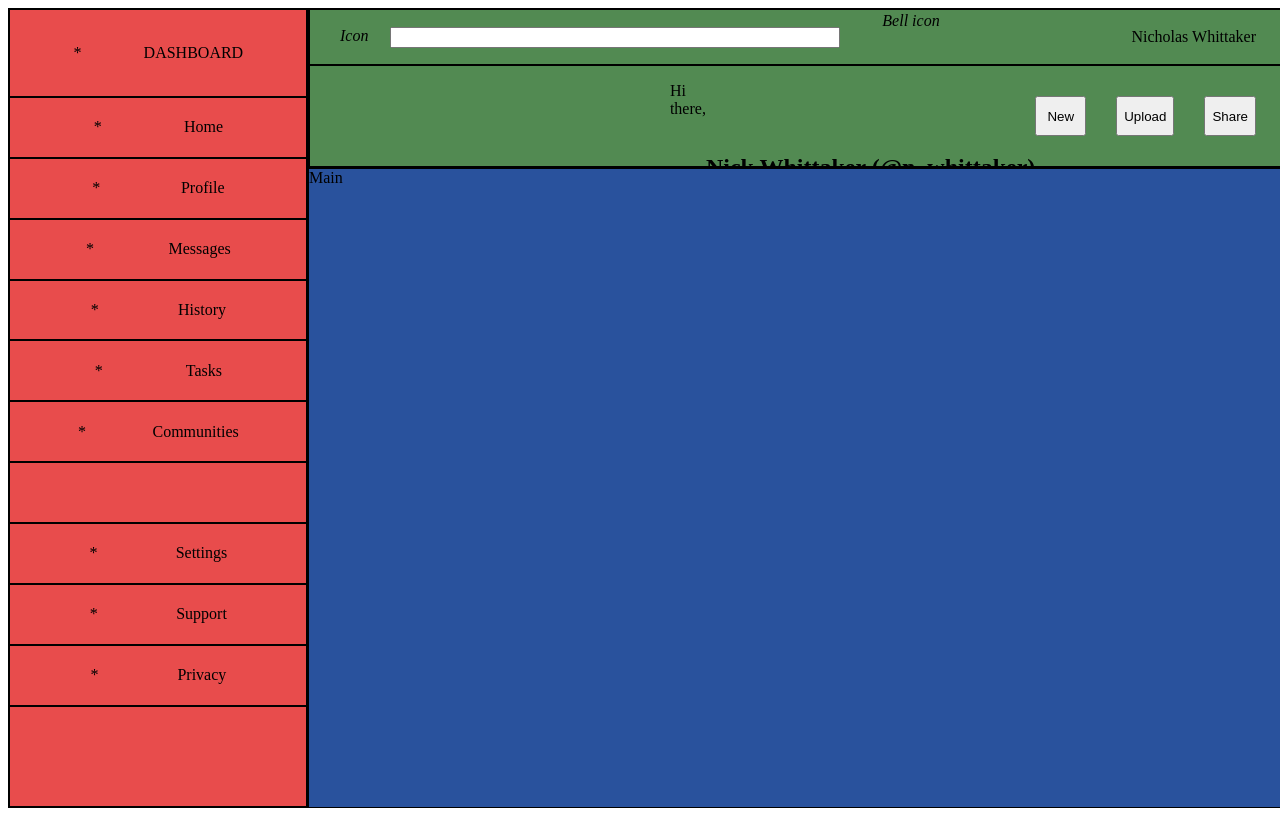
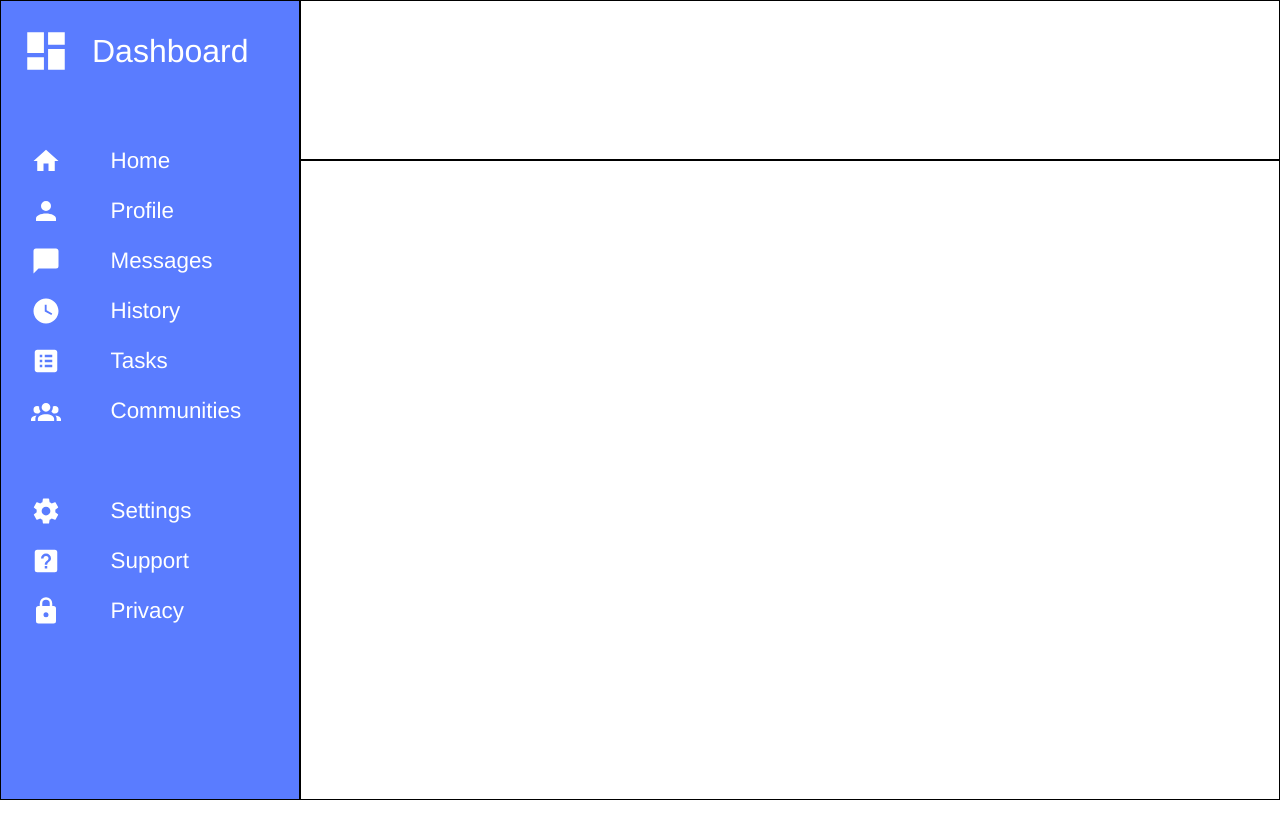
Before and after one commit to n-whittaker/dashboard, a plain HTML site: page index.html in a window 1280 px wide. Drawn offline with Linux system fonts and the light colour scheme.

Commit message:
Reset everything and reconstruct sidebar

```diff
--- a/index.html
+++ b/index.html
@@ -5,90 +5,76 @@
     <meta name="viewport"
           content="width=device-width, user-scalable=no, initial-scale=1.0, maximum-scale=1.0, minimum-scale=1.0">
     <meta http-equiv="X-UA-Compatible" content="ie=edge">
-    <title>Dashboard</title>
+    <title>Document</title>
     <link rel="stylesheet" href="./styles.css">
 </head>
 <body>
 
     <div class="container">
-        <div class="header">
-            <div class="top-row-header">
-                <div class="search-grid header-subgrid">
-                    <i class="search-icon">Icon</i>
-                    <input type="search" id="search-bar" name="search-bar">
+        <div class="sidebar">
+            <div class="sidebar-header">
+                <img src="./icons/view-dashboard.svg" alt="dashboard icon" class="sidebar-header-icon">
+                <p>Dashboard</p>
+            </div>
+
+            <div class="sidebar-group grp1">
+                <div class="sidebar-item home">
+                    <img src="./icons/home.svg" alt="home icon" class="sidebar-icon">
+                    <p>Home</p>
                 </div>
-                <div class="account-grid header-subgrid">
-                    <i class="bell">Bell icon</i>
-                    <div class="account-img-container">
-                        <img src="" alt="" class="account-img">
-                    </div>
-                    <p class="user-name">Nicholas Whittaker</p>
+
+                <div class="sidebar-item profile">
+                    <img src="./icons/account.svg" alt="profile icon" class="sidebar-icon">
+                    <p>Profile</p>
+                </div>
+
+                <div class="sidebar-item messages">
+                    <img src="./icons/message.svg" alt="messages icon" class="sidebar-icon">
+                    <p>Messages</p>
+                </div>
+
+                <div class="sidebar-item history">
+                    <img src="./icons/clock-time-four.svg" alt="history icon" class="sidebar-icon">
+                    <p>History</p>
+                </div>
+
+                <div class="sidebar-item tasks">
+                    <img src="./icons/list-box.svg" alt="tasks icon" class="sidebar-icon">
+                    <p>Tasks</p>
+                </div>
+
+                <div class="sidebar-item communities">
+                    <img src="./icons/account-group.svg" alt="communities icon" class="sidebar-icon">
+                    <p>Communities</p>
                 </div>
             </div>
-            <div class="bottom-row-header ">
-                <div class="profile-welcome-grid header-subgrid">
-                    <div class="profile-img-container">
-                        <img src="" alt="" class="profile-img">
-                    </div>
-                    <p class="welcome-text">Hi there,</p>
-                    <h2 class="welcome-username">Nick Whittaker (@n_whittaker)</h2>
 
+            <div class="sidebar-group grp2">
+                <div class="sidebar-item settings">
+                    <img src="./icons/cog.svg" alt="settings icon" class="sidebar-icon">
+                    <p>Settings</p>
                 </div>
-                <div class="action-btn-grid header-subgrid">
-                    <button class="action-btn">New</button>
-                    <button class="action-btn">Upload</button>
-                    <button class="action-btn">Share</button>
+
+                <div class="sidebar-item support">
+                    <img src="./icons/help-box.svg" alt="support icon" class="sidebar-icon">
+                    <p>Support</p>
                 </div>
+
+                <div class="sidebar-item privacy">
+                    <img src="./icons/lock.svg" alt="privacy icon" class="sidebar-icon">
+                    <p>Privacy</p>
+                </div>
+
             </div>
+
+
+
+
+
         </div>
 
-        <div class="sidebar">
-            <div class="sb-item">
-                <i class="sb-icon logo">*</i>
-                <p class="sb-text title">DASHBOARD</p>
-            </div>
-            <div class="sb-item">
-                <i class="sb-icon">*</i>
-                <p class="sb-text">Home</p>
-            </div>
-            <div class="sb-item">
-                <i class="sb-icon">*</i>
-                <p class="sb-text">Profile</p>
-            </div>
-            <div class="sb-item">
-                <i class="sb-icon">*</i>
-                <p class="sb-text">Messages</p>
-            </div>
-            <div class="sb-item">
-                <i class="sb-icon">*</i>
-                <p class="sb-text">History</p>
-            </div>
-            <div class="sb-item">
-                <i class="sb-icon">*</i>
-                <p class="sb-text">Tasks</p>
-            </div>
-            <div class="sb-item">
-                <i class="sb-icon">*</i>
-                <p class="sb-text">Communities</p>
-            </div>
-            <div class="sb-item"></div>
-
-            <div class="sb-item">
-                <i class="sb-icon">*</i>
-                <p class="sb-text">Settings</p>
-            </div>
-            <div class="sb-item">
-                <i class="sb-icon">*</i>
-                <p class="sb-text">Support</p>
-            </div>
-            <div class="sb-item">
-                <i class="sb-icon">*</i>
-                <p class="sb-text">Privacy</p>
-            </div>
-            <div class="sb-item"></div>
-        </div>
-
-        <div class="main">Main</div>
+        <div class="header"></div>
+        <div class="article"></div>
     </div>
 
 </body>
--- a/styles.css
+++ b/styles.css
@@ -1,108 +1,152 @@
+html, body, div, span, applet, object, iframe,
+h1, h2, h3, h4, h5, h6, p, blockquote, pre,
+a, abbr, acronym, address, big, cite, code,
+del, dfn, em, img, ins, kbd, q, s, samp,
+small, strike, strong, sub, sup, tt, var,
+b, u, i, center,
+dl, dt, dd, ol, ul, li,
+fieldset, form, label, legend,
+table, caption, tbody, tfoot, thead, tr, th, td,
+article, aside, canvas, details, embed,
+figure, figcaption, footer, header, hgroup,
+menu, nav, output, ruby, section, summary,
+time, mark, audio, video {
+    margin: 0;
+    padding: 0;
+    border: 0;
+    font: inherit;
+    font-size: 100%;
+    vertical-align: baseline;
+}
+/* HTML5 display-role reset for older browsers */
+article, aside, details, figcaption, figure,
+footer, header, hgroup, menu, nav, section {
+    display: block;
+}
+body {
+    line-height: 1;
+}
+ol, ul {
+    list-style: none;
+}
+blockquote, q {
+    quotes: none;
+}
+blockquote:before, blockquote:after,
+q:before, q:after {
+    content: none;
+
+}
+table {
+    border-collapse: collapse;
+    border-spacing: 0;
+}
+
+
+/*       Reset is above         */
+
+
+:root {
+    font-family: Helvetica, sans-serif;
+    color: white;
+}
+
 .container {
-    background-color: #dedede;
+
     width: 100vw;
     height: 100vh;
     display: grid;
-    grid-template-columns: minmax(200px, 300px) minmax(200px, 1fr);
-    grid-template-rows: 20% 1fr;
-    grid-template-areas:
-        "sidebar header"
-        "sidebar main";
+
+    grid-template-columns: minmax(244px, 300px) 2fr 2fr;
+    grid-template-rows: 1fr 2fr 2fr;
 }
 
 .container > div {
     border: 1px solid black;
 }
 
-.header {
-    grid-area: header;
-    background-color: #528a52;
+/* ----------------SIDEBAR--------------- */
+
+.sidebar {
+    grid-column: 1 / 2;
+    grid-row: 1 / 4;
+    background-color: #5a7cff;
+    display: flex;
+    flex-direction: column;
+    justify-content: flex-start;
+    gap: 60px;
+    padding: 20px 0;
+}
+
+.sidebar-header {
+    /*border: 1px solid black;*/
     display: grid;
-    grid-template-columns: 1fr;
-    grid-template-rows: 1fr 1fr;
-    grid-auto-flow: column;
+    grid-template-columns: 1fr 3fr;
+    padding: 5px 0 5px 10px;
+
+    gap: 12px;
 
 }
 
-.top-row-header, .bottom-row-header {
-    border: 1px solid black;
-    display: flex;
-    flex-direction: row;
-    justify-content: space-between;
-    align-items: center;
-    padding: 0 30px;
+.sidebar-header > p {
+    font-size: 2rem;
+    align-self: center;
+    justify-self: flex-start;
 }
 
-.header-subgrid {
-    display: grid;
-    grid-auto-flow: column;
-}
-.search-grid {
-    grid-template-columns: 50px 1fr;
-    /*gap: 50px;*/
-    width: 500px;
+.sidebar-group {
+    /*border: 1px solid black;*/
+    display: flex;
+    flex-direction: column;
+    padding: 5px 10px;
+    gap: 20px;
 }
 
-.search-grid > label {
-    visibility: hidden;
+.sidebar-item {
+    /*border: 1px solid black;*/
+    display: grid;
+    grid-template-columns: 1fr 3fr;
+
+
 }
 
-.search-bar {
-    width: 100%;
+.sidebar-item > p {
+    font-size: 1.4rem;
+    align-self: center;
+    justify-self: flex-start;
+    padding-left: 30px;
 }
 
 
-
-.account-grid {
-    grid-template-columns: repeat(3, 1fr);
+.sidebar-header-icon, .sidebar-icon {
+    justify-self: center;
+    filter: invert(100%) sepia(100%) saturate(0%) hue-rotate(180deg) brightness(200%) contrast(100%);
 }
 
-.profile-welcome-grid {
-    grid-template-columns: 10fr 1fr;
-    grid-template-rows: 1fr 1fr;
-    grid-auto-flow: row;
-    height: 100px;
+.sidebar-header-icon {
+    width: 50px;
+    justify-self: center;
+
 }
 
-.action-btn-grid {
-    grid-template-columns: repeat(3, 1fr);
-    width: 300px;
-    height: 40px;
-    gap: 30px;
-}
-
-.profile-img-container {
-    grid-area: 1 / 2 / 1 / 3;
-}
-
-.welcome-text {
-    grid-area: 2 / 3 / 1 / 2;
-}
-
-.welcome-username {
-    grid-area: 2 / 3 / 2 / 3;
+.sidebar-icon {
+    width: 30px;
 }
 
 
 
 
-.sidebar {
-    grid-area: sidebar;
-    background-color: #e84c4c;
-    display: grid;
-    grid-template-columns: 1fr;
-    grid-template-rows:  13fr repeat(10, 9fr) 15fr;
+
+/* --------------HEADER----------------- */
+
+.header {
+    grid-column: 2 / 4;
+    grid-row: 1 / 2;
 }
 
-.sb-item {
-    display: grid;
-    border: 1px solid black;
-    grid-auto-flow: column;
-    align-items: center;
-    justify-content: space-evenly;
+/* ---------------ARTICLE------------------ */
+
+.article {
+    grid-column: 2 / 4;
+    grid-row: 2 / 4;
 }
-
-.main {
-    grid-area: main;
-    background-color: #29529d;
-}
```
Also changed, not shown: default-avatar.jpeg (added), icons/account-group.svg (added), icons/account.svg (added), icons/clock-time-four.svg (added), icons/cog.svg (added), icons/help-box.svg (added), icons/home.svg (added), icons/list-box.svg (added), icons/lock.svg (added), icons/message.svg (added), icons/view-dashboard.svg (added).
